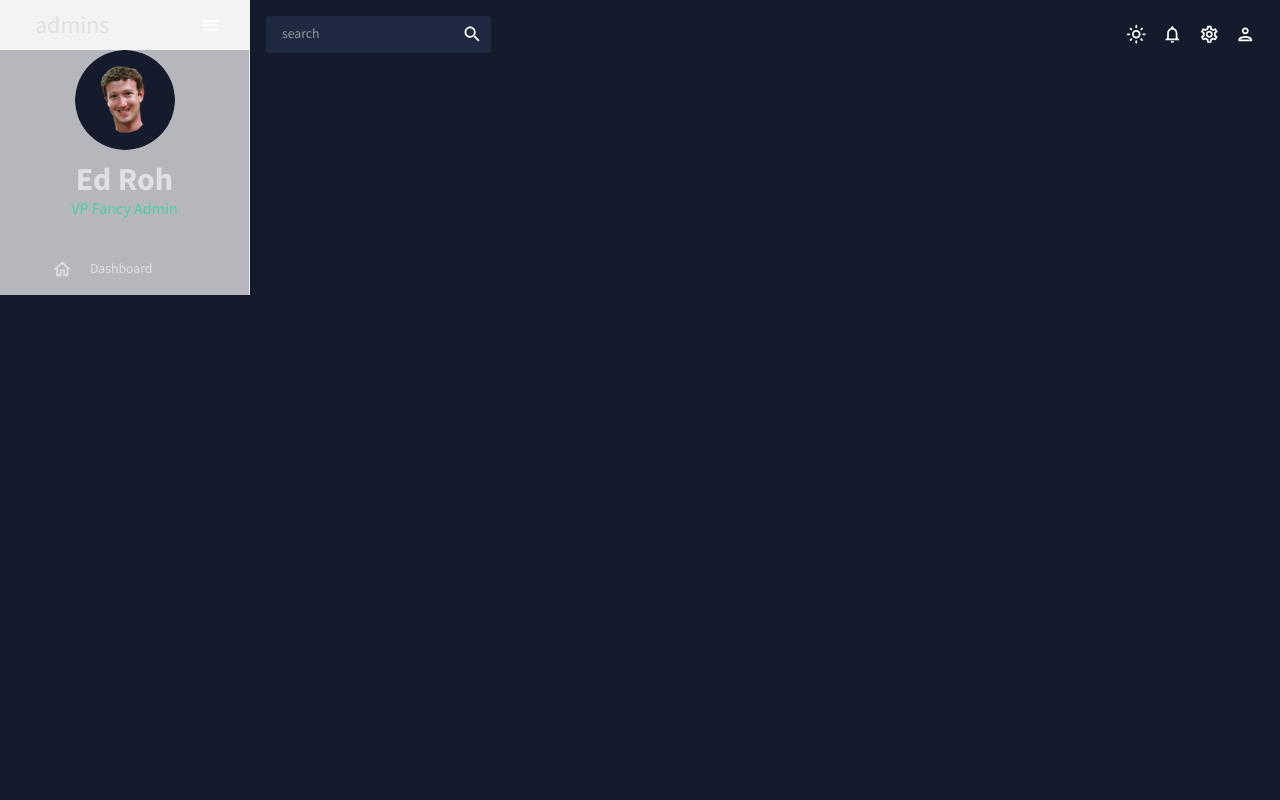
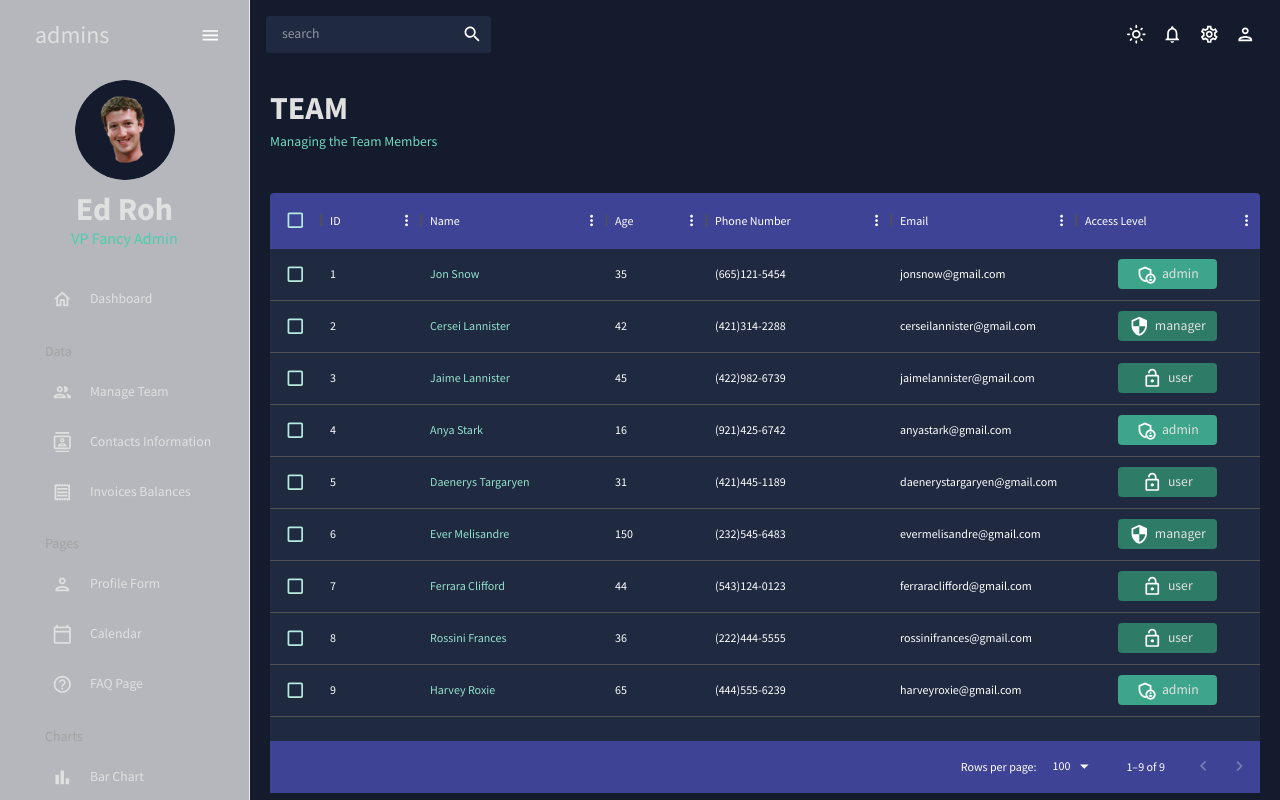
Before and after one commit to Clinton-dev/admindashboard, a React (Vite) app: page /admindashboard/team in a window 1280 px wide. Shown: the top 800 px of the page. Built offline with nearby package versions, Linux system fonts and the light colour scheme.

Commit message:
Add Team page

```diff
--- a/src/App.jsx
+++ b/src/App.jsx
@@ -3,8 +3,8 @@
 import {Routes, Route} from 'react-router-dom'
 import Topbar from "./scenes/global/Topbar";
 import SidebarComponent from "./scenes/global/Sidebar";
-import Dashboard from "./scenes/dashboard/";
-// import Team from "./scenes/team";
+import Dashboard from "./scenes/dashboard";
+import Team from "./scenes/team";
 // import Invoices from "./scenes/invoices";
 // import Contacts from "./scenes/contacts";
 // import Bar from "./scenes/bar";
@@ -26,8 +26,8 @@
           <main className="content">
             <Topbar />
             <Routes>
-              <Route path="/" element={Dashboard}/>
-              {/* <Route path="/team" element={<Team />} /> */}
+              <Route path="/" element={<Dashboard />}/>
+              <Route path="/team" element={<Team />} />
               {/* <Route path="/contacts" element={<Contacts />} /> */}
               {/* <Route path="/invoices" element={<Invoices />} /> */}
               {/* <Route path="/form" element={<Form />} /> */}
--- /dev/null
+++ b/src/components/Header.jsx
@@ -0,0 +1,18 @@
+import React from 'react'
+import {Typography, Box, useTheme} from '@mui/material'
+import {tokens} from '../theme'
+
+function Header({title, subtitle}) {
+    const theme = useTheme()
+    const colors = tokens(theme.palette.mode)
+
+  return (
+    <Box>
+      <Typography variant='h2' color={colors.grey[100]} fontWeight="bold"
+      sx={{mb: "5px"}}>{title}</Typography>
+      <Typography ariant='h5' color={colors.greenAccent[400]}>{subtitle}</Typography>
+    </Box>
+  )
+}
+
+export default Header
--- a/src/main.jsx
+++ b/src/main.jsx
@@ -6,7 +6,7 @@
 
 
 ReactDOM.createRoot(document.getElementById('root')).render(
-  <BrowserRouter>
+  <BrowserRouter basename='/admindashboard'>
     <App />
   </BrowserRouter>,
 )
--- a/src/scenes/dashboard/index.jsx
+++ b/src/scenes/dashboard/index.jsx
@@ -1,10 +1,15 @@
 import React from 'react'
+import Header from '../../components/Header'
+import { Box } from '@mui/material'
+
 
 function Dashboard() {
   return (
-    <div>
-      Dashboard
-    </div>
+    <Box m="20px">
+      <Box display="flex" justifyContent="space-between" alignItems="center">
+        <Header title="Dashboard" subtitle="welcome" />
+      </Box>
+    </Box>
   )
 }
 
--- a/src/scenes/global/Sidebar.jsx
+++ b/src/scenes/global/Sidebar.jsx
@@ -18,12 +18,6 @@
 import MenuOutlinedIcon from "@mui/icons-material/MenuOutlined";
 import MapOutlinedIcon from "@mui/icons-material/MapOutlined";
 
-function SidebarComponent() {
-  const theme = useTheme()
-  const colors = tokens(theme.palette.mode)
-  const [isCollapsed, setIsCollapsed] = useState(false);
-  const [selected, setSelected] = useState("Dashboard");
-
 const Item = ({title, to, icon, selected, setSelected}) => {
   const theme = useTheme();
   const colors = tokens(theme.palette.mode)
@@ -31,7 +25,7 @@
     <MenuItem
     active={selected === title}
     style={{color: colors.grey[100]}}
-      onClick={() => setIsSelected(title)}
+    onClick={() => setSelected(title)}
     icon={icon}
     >
       <Typography>{title}</Typography>
@@ -39,6 +33,13 @@
     </MenuItem>
   )
 }
+
+function SidebarComponent() {
+  const theme = useTheme()
+  const colors = tokens(theme.palette.mode)
+  const [isCollapsed, setIsCollapsed] = useState(false);
+  const [selected, setSelected] = useState("Dashboard");
+
 
   return (
     <Box
@@ -63,7 +64,14 @@
       <Sidebar collapsed={isCollapsed}>
         <Menu>
           {/* Logo and Menu Icon */}
-          <MenuItem>
+          <MenuItem
+            onClick={() => setIsCollapsed(!isCollapsed)}
+            icon={isCollapsed? <MenuOutlinedIcon />: undefined}
+            style={{
+              margin: "10px 0 20px 0",
+              color: colors.grey[100],
+            }}
+          >
             {!isCollapsed && (
               <Box
               display="flex"
@@ -109,8 +117,102 @@
           <Box paddingLeft={isCollapsed? "undefined": "10%"}>
           <Item
               title="Dashboard"
-            to='/'
-            icon={<HomeOutlinedIcon/>}
+              to="/"
+              icon={<HomeOutlinedIcon />}
+              selected={selected}
+              setSelected={setSelected}
+            />
+
+            <Typography
+              variant="h6"
+              color={colors.grey[300]}
+              sx={{ m: "15px 0 5px 20px" }}
+            >
+              Data
+            </Typography>
+            <Item
+              title="Manage Team"
+              to="/team"
+              icon={<PeopleOutlinedIcon />}
+              selected={selected}
+              setSelected={setSelected}
+            />
+            <Item
+              title="Contacts Information"
+              to="/contacts"
+              icon={<ContactsOutlinedIcon />}
+              selected={selected}
+              setSelected={setSelected}
+            />
+            <Item
+              title="Invoices Balances"
+              to="/invoices"
+              icon={<ReceiptOutlinedIcon />}
+              selected={selected}
+              setSelected={setSelected}
+            />
+
+            <Typography
+              variant="h6"
+              color={colors.grey[300]}
+              sx={{ m: "15px 0 5px 20px" }}
+            >
+              Pages
+            </Typography>
+            <Item
+              title="Profile Form"
+              to="/form"
+              icon={<PersonOutlinedIcon />}
+              selected={selected}
+              setSelected={setSelected}
+            />
+            <Item
+              title="Calendar"
+              to="/calendar"
+              icon={<CalendarTodayOutlinedIcon />}
+              selected={selected}
+              setSelected={setSelected}
+            />
+            <Item
+              title="FAQ Page"
+              to="/faq"
+              icon={<HelpOutlineOutlinedIcon />}
+              selected={selected}
+              setSelected={setSelected}
+            />
+
+            <Typography
+              variant="h6"
+              color={colors.grey[300]}
+              sx={{ m: "15px 0 5px 20px" }}
+            >
+              Charts
+            </Typography>
+            <Item
+              title="Bar Chart"
+              to="/bar"
+              icon={<BarChartOutlinedIcon />}
+              selected={selected}
+              setSelected={setSelected}
+            />
+            <Item
+              title="Pie Chart"
+              to="/pie"
+              icon={<PieChartOutlineOutlinedIcon />}
+              selected={selected}
+              setSelected={setSelected}
+            />
+            <Item
+              title="Line Chart"
+              to="/line"
+              icon={<TimelineOutlinedIcon />}
+              selected={selected}
+              setSelected={setSelected}
+            />
+            <Item
+              title="Geography Chart"
+              to="/geography"
+              icon={<MapOutlinedIcon />}
               selected={selected}
               setSelected={setSelected}
             />
--- /dev/null
+++ b/src/scenes/team/index.jsx
@@ -0,0 +1,109 @@
+import { Box, Typography, useTheme } from "@mui/material";
+import { DataGrid } from "@mui/x-data-grid";
+import { tokens } from "../../theme";
+import { mockDataTeam } from "../../data/mockData";
+import AdminPanelSettingsOutlinedIcon from "@mui/icons-material/AdminPanelSettingsOutlined";
+import LockOpenOutlinedIcon from "@mui/icons-material/LockOpenOutlined";
+import SecurityOutlinedIcon from "@mui/icons-material/SecurityOutlined";
+import Header from "../../components/Header";
+
+const Team = () => {
+  const theme = useTheme();
+  const colors = tokens(theme.palette.mode);
+  const columns = [
+    { field: "id", headerName: "ID" },
+    {
+      field: "name",
+      headerName: "Name",
+      flex: 1,
+      cellClassName: "name-column--cell",
+    },
+    {
+      field: "age",
+      headerName: "Age",
+      type: "number",
+      headerAlign: "left",
+      align: "left",
+    },
+    {
+      field: "phone",
+      headerName: "Phone Number",
+      flex: 1,
+    },
+    {
+      field: "email",
+      headerName: "Email",
+      flex: 1,
+    },
+    {
+      field: "accessLevel",
+      headerName: "Access Level",
+      flex: 1,
+      renderCell: ({ row: { access } }) => {
+        return (
+          <Box
+            width="60%"
+            m="0 auto"
+            p="5px"
+            display="flex"
+            justifyContent="center"
+            backgroundColor={
+              access === "admin"
+                ? colors.greenAccent[600]
+                : access === "manager"
+                ? colors.greenAccent[700]
+                : colors.greenAccent[700]
+            }
+            borderRadius="4px"
+          >
+            {access === "admin" && <AdminPanelSettingsOutlinedIcon />}
+            {access === "manager" && <SecurityOutlinedIcon />}
+            {access === "user" && <LockOpenOutlinedIcon />}
+            <Typography color={colors.grey[100]} sx={{ ml: "5px" }}>
+              {access}
+            </Typography>
+          </Box>
+        );
+      },
+    },
+  ];
+
+  return (
+    <Box m="20px">
+      <Header title="TEAM" subtitle="Managing the Team Members" />
+      <Box
+        m="40px 0 0 0"
+        height="75vh"
+        sx={{
+          "& .MuiDataGrid-root": {
+            border: "none",
+          },
+          "& .MuiDataGrid-cell": {
+            borderBottom: "none",
+          },
+          "& .name-column--cell": {
+            color: colors.greenAccent[300],
+          },
+          "& .MuiDataGrid-columnHeaders": {
+            backgroundColor: colors.blueAccent[700],
+            borderBottom: "none",
+          },
+          "& .MuiDataGrid-virtualScroller": {
+            backgroundColor: colors.primary[400],
+          },
+          "& .MuiDataGrid-footerContainer": {
+            borderTop: "none",
+            backgroundColor: colors.blueAccent[700],
+          },
+          "& .MuiCheckbox-root": {
+            color: `${colors.greenAccent[200]} !important`,
+          },
+        }}
+      >
+        <DataGrid checkboxSelection rows={mockDataTeam} columns={columns} />
+      </Box>
+    </Box>
+  );
+};
+
+export default Team;
```
Lines whose indentation alone changed are shown as unchanged.
